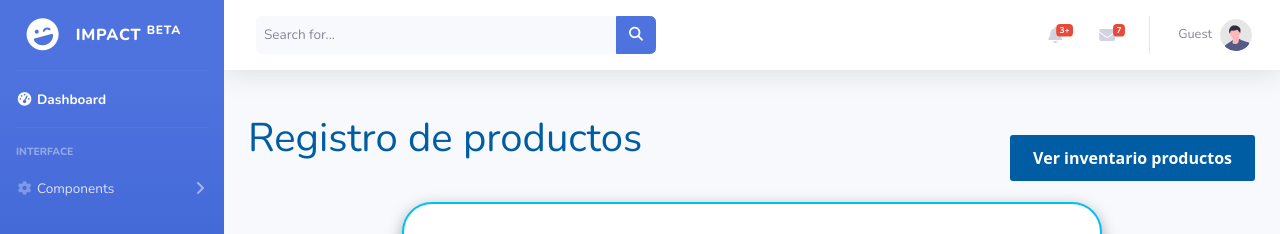
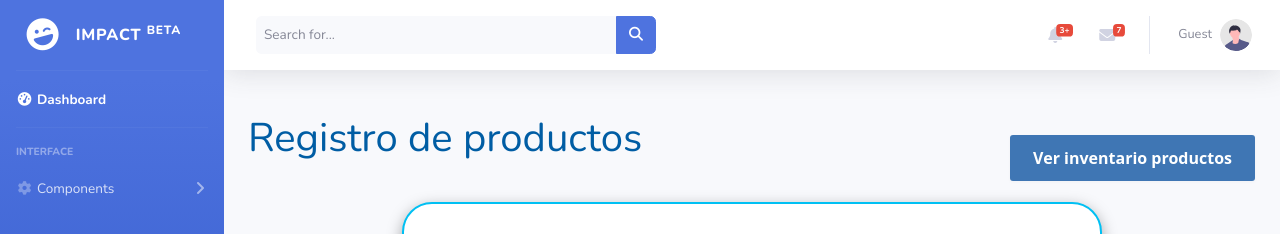
Before and after one commit to felipe-del/impact-app, a React (Vite) app: page /app/productRegister in a window 1280 px wide. Shown: the top 234 px of the page. Built offline with nearby package versions, Linux system fonts and the light colour scheme; no server answers.

Commit message:
style(button): update button colors and styles
Changed background color on hover and active states, adjusted padding and margin for consistency.

```diff
--- a/src/pages/products/category/Register.css
+++ b/src/pages/products/category/Register.css
@@ -52,7 +52,7 @@ form {
 .button-5 {
     align-items: center;
     background-clip: padding-box;
-    background-color: #005da4;
+    background-color: #3f76b4;
     border: 1px solid transparent;
     border-radius: .25rem;
     box-shadow: rgba(0, 0, 0, 0.02) 0 1px 3px 0;
@@ -65,7 +65,7 @@ form {
     font-weight: 600;
     justify-content: center;
     line-height: 1.25;
-    margin: 20px 0; /* Margen arriba y abajo */
+    margin: 20px 0;
     padding: calc(.875rem - 1px) calc(1.5rem - 1px);
     position: relative;
     text-decoration: none;
@@ -79,7 +79,7 @@ form {
 
 .button-5:hover,
 .button-5:focus {
-    background-color: #005da4; /*should change*/
+    background-color: #005da4;
     box-shadow: rgba(0, 0, 0, 0.1) 0 4px 12px;
 }
 
@@ -88,7 +88,7 @@ form {
 }
 
 .button-5:active {
-    background-color: #005da4; /*should change*/
+    background-color: #005da4;
     box-shadow: rgba(0, 0, 0, .06) 0 2px 4px;
     transform: translateY(0);
 }
```
